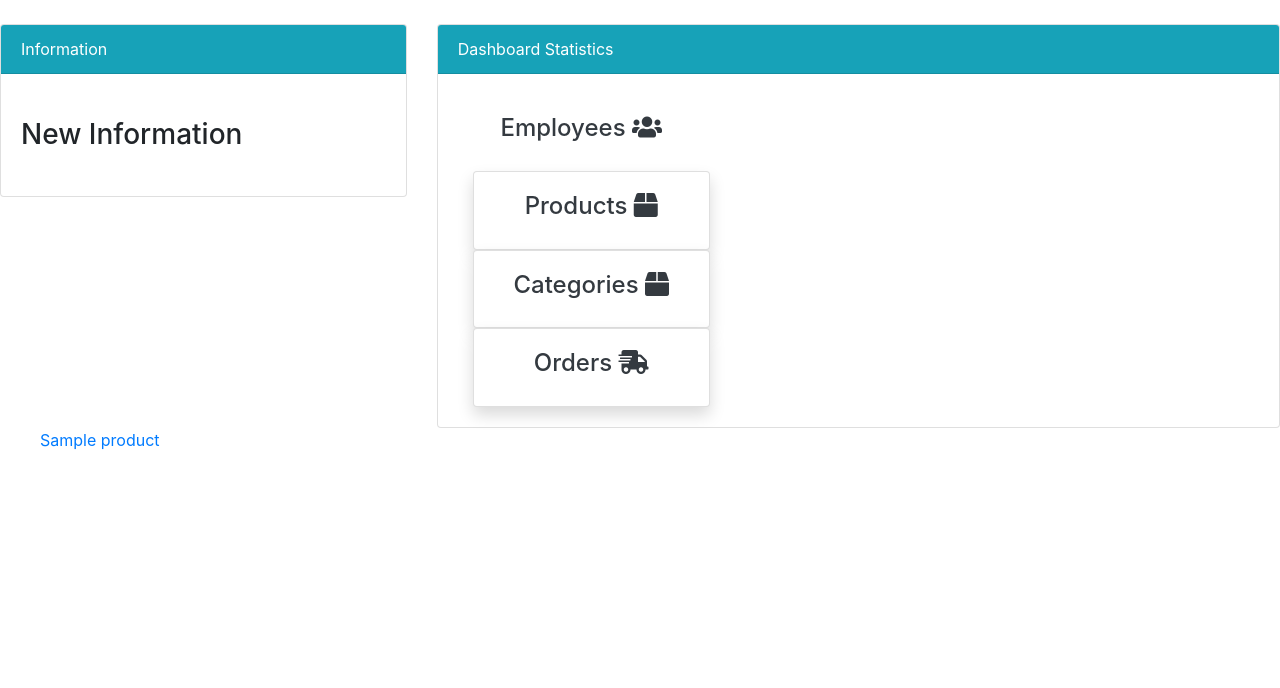
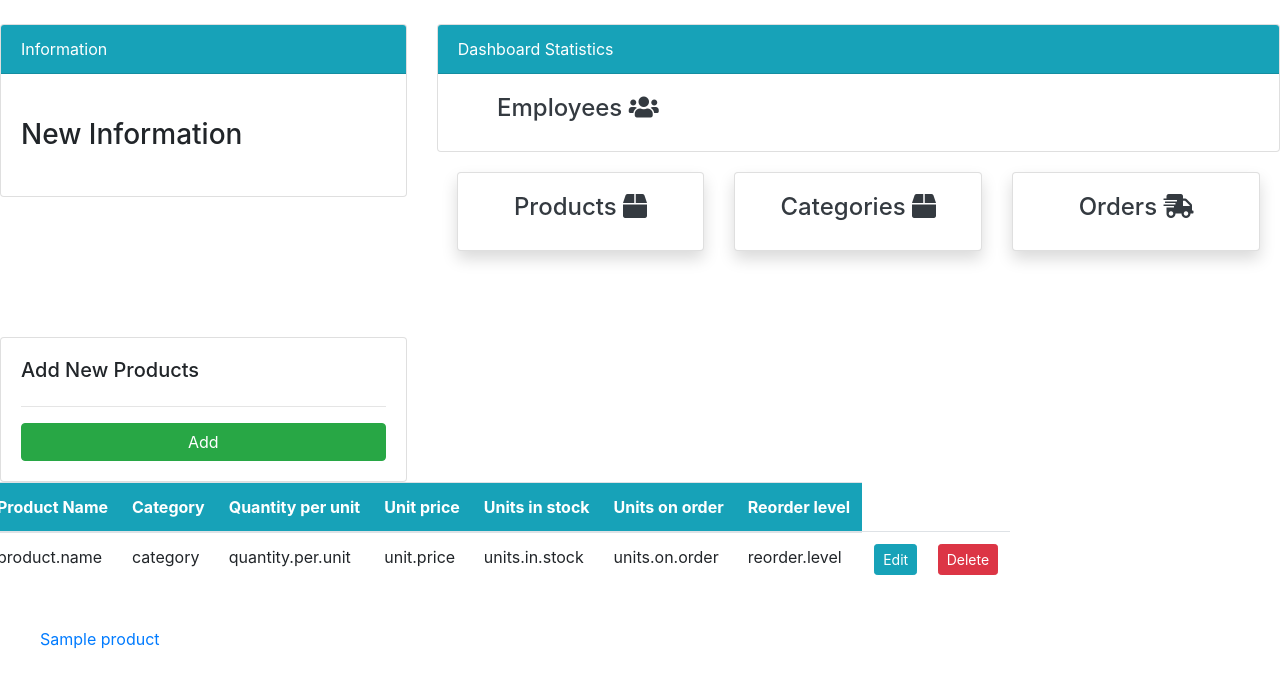
Before and after one commit to FX2One/fxims, a Django app: template fxecommerce/templates/product_list.html in a window 1280 px wide. Shown: the part 56-744 px from the top of the page. Run offline with Django 4.2, Linux system fonts and the light colour scheme; the template is opened without the code that fills it: most values are stand-ins (such as "Sample title", 1, 10 or a date in 2020); parts of the project's set-up code (start-up, migrations or seed data) failed here and were passed over; some libraries are stand-ins or nearby versions.

Commit message:
table content update for templates like categories/topnav/product_list

```diff
--- a/fxecommerce/templates/product_list.html
+++ b/fxecommerce/templates/product_list.html
@@ -3,6 +3,57 @@
 Products
 {% endblock %}
 {% block content %}
+<div class="row my-4">
+    <div class="col-md-4">
+
+        <div class="alert alert-">
+
+        </div>
+
+        <div class="card card-body">
+            <h5>Add New Products</h5>
+            <hr>
+            <form method="POST">
+
+                <input class="btn btn-success btn-block" type="submit" value="Add">
+            </form>
+        </div>
+    </div>
+    <div class="col-md-">
+        <table class="table bg-white">
+            <thead class="bg-info text-white">
+            <tr>
+                <th scope="col">Product Name</th>
+                <th scope="col">Category</th>
+                <th scope="col">Quantity per unit</th>
+                <th scope="col">Unit price</th>
+                <th scope="col">Units in stock</th>
+                <th scope="col">Units on order</th>
+                <th scope="col">Reorder level</th>
+            </tr>
+            </thead>
+            <tbody>
+
+            <tr>
+                <td> product.name</td>
+                <td> category</td>
+                <td> quantity.per.unit</td>
+                <td> unit.price</td>
+                <td> units.in.stock</td>
+                <td> units.on.order</td>
+                <td> reorder.level</td>
+                <td>
+                    <a class="btn btn-info btn-sm mr-2"
+                       href="">Edit</a>
+                    <a class="btn btn-danger btn-sm ml-2"
+                       href="">Delete</a>
+                </td>
+            </tr>
+
+            </tbody>
+        </table>
+    </div>
+</div>
 {% for product in object_list %}
 <ul>
     <a href="{{ product.get_absolute_url }}">{{product.product_name}}</a>
--- a/fxecommerce/templates/topnav.html
+++ b/fxecommerce/templates/topnav.html
@@ -14,8 +14,6 @@
             <div class="card-header bg-info text-white">
                 Dashboard Statistics
             </div>
-            <div class="card-body">
-                <div class="row">
             <div class="col-md-4">
                 <a class="text-decoration-none text-dark" href="{% url 'inventory:employee' %}"
                 <div class="card my-card shadow">
@@ -26,6 +24,8 @@
                 </div>
                 </a>
             </div>
+            <div class="card-body">
+                <div class="row">
                     <div class="col-md-4">
                         <a class="text-decoration-none text-dark" href="{% url 'inventory:product_list' %}">
                             <div class="card my-card shadow">
```
Also changed, not shown: fxecommerce/templates/categories.html (+27 -0 lines). Lines whose indentation alone changed are shown as unchanged.
